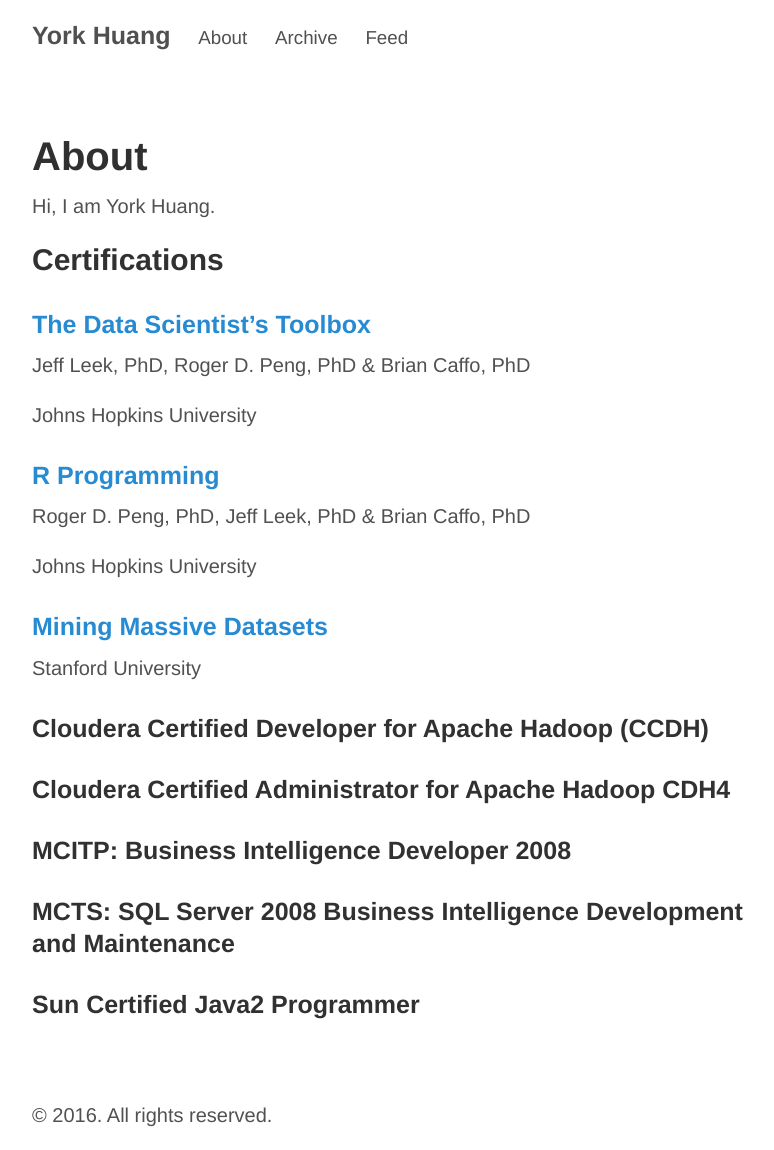
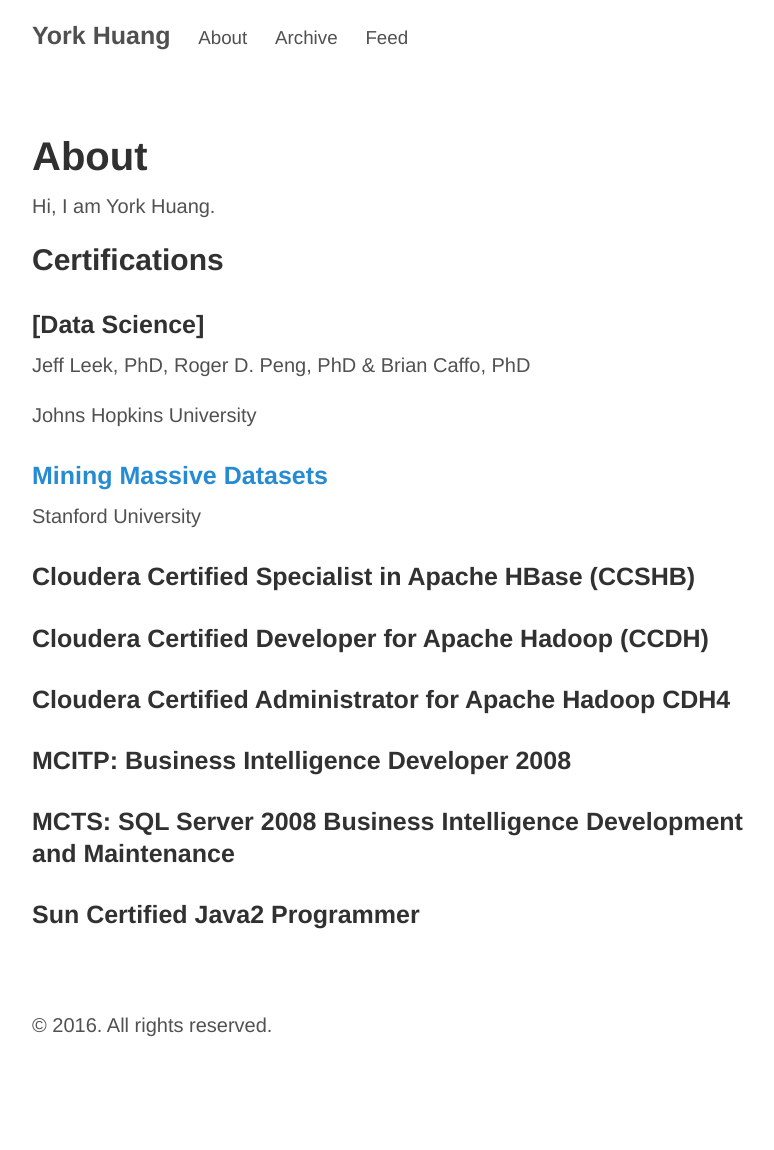
Before and after one commit to yorkhuang-au/yorkhuang-au.github.io, a Jekyll site: the page built from about.md, in a window 1280 px wide. Shown: the whole page, without its empty margins (248-1022 px from the left). Built offline with Jekyll 4.4.1, drawn with Linux system fonts in a browser that asks for light colours; Markdown is read by kramdown in place of the engine named in the settings; after the commit the page ends 1060 px from its top, so only the background shows below that.

Commit message:
Update about.md

```diff
--- a/about.md
+++ b/about.md
@@ -9,21 +9,17 @@
 
 ## Certifications
 
-### [The Data Scientist's Toolbox](https://www.coursera.org/account/accomplishments/certificate/M6KA5MJDMQ)
+### [Data Science]
 
 Jeff Leek, PhD, Roger D. Peng, PhD & Brian Caffo, PhD
-
-Johns Hopkins University
-
-### [R Programming](https://www.coursera.org/account/accomplishments/certificate/52YTC9BHVM)
-
-Roger D. Peng, PhD, Jeff Leek, PhD & Brian Caffo, PhD
 
 Johns Hopkins University
 
 ### [Mining Massive Datasets]( https://www.coursera.org/course/mmds)
 
 Stanford University
+
+### Cloudera Certified Specialist in Apache HBase (CCSHB)
 
 ### Cloudera Certified Developer for Apache Hadoop (CCDH)
 
```
